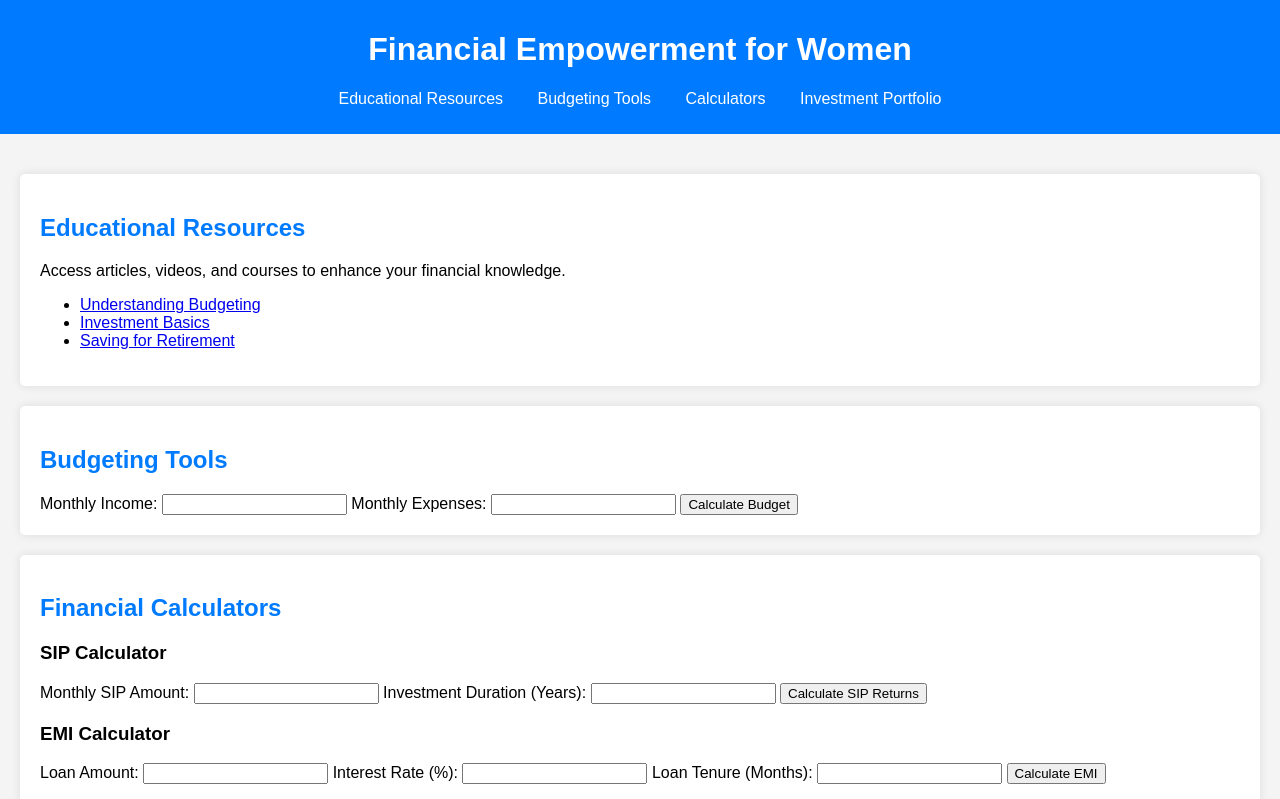
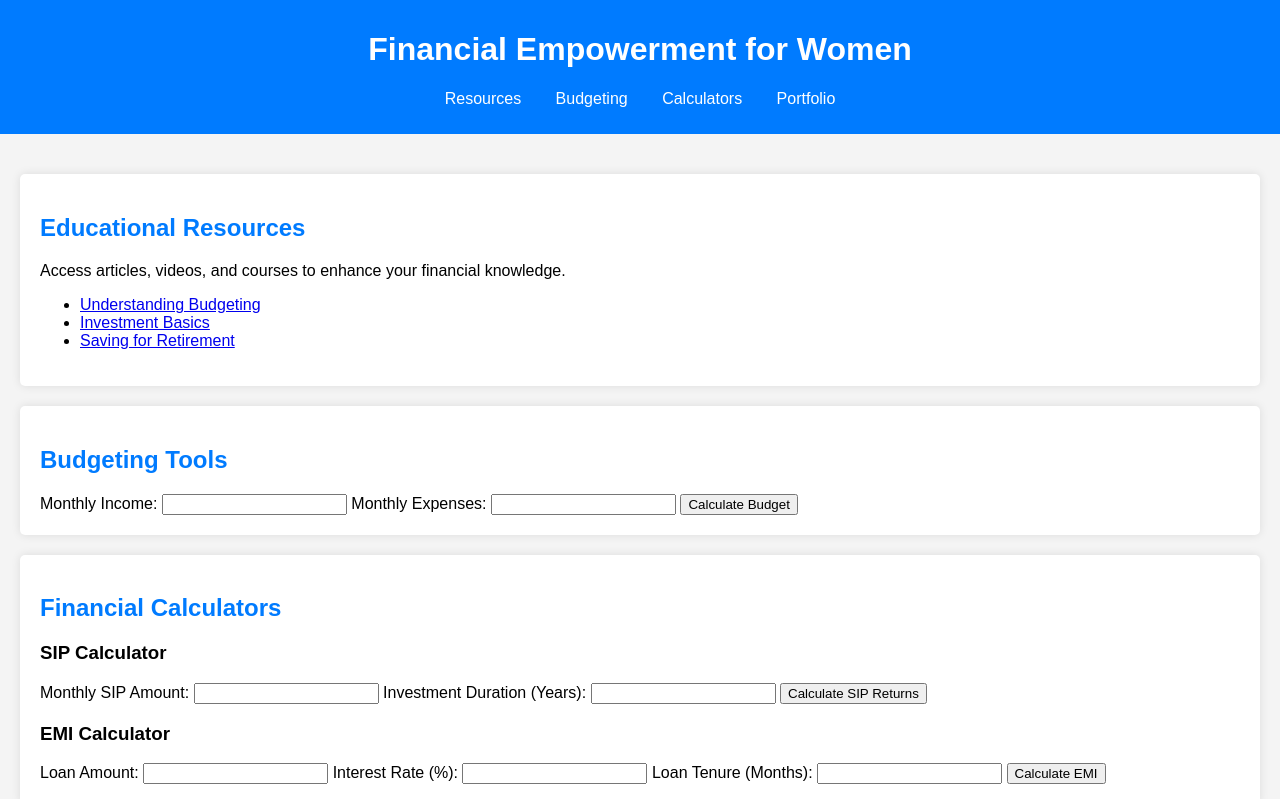
Before and after one commit to RutujaWaghire/Wealthwise, a plain HTML site: page index.html in a window 1280 px wide. Shown: the top 799 px of the page. Drawn offline with Linux system fonts and the light colour scheme; a script that the page names is missing.

Commit message:
index.html

```diff
--- a/index.html
+++ b/index.html
@@ -5,16 +5,17 @@
     <meta name="viewport" content="width=device-width, initial-scale=1.0">
     <title>Financial Empowerment App</title>
     <link rel="stylesheet" href="styles.css">
+    <link href="https://fonts.googleapis.com/css2?family=Roboto:wght@400;700&display=swap" rel="stylesheet">
 </head>
 <body>
     <header>
         <h1>Financial Empowerment for Women</h1>
         <nav>
             <ul>
-                <li><a href="#resources">Educational Resources</a></li>
-                <li><a href="#budgeting">Budgeting Tools</a></li>
+                <li><a href="#resources">Resources</a></li>
+                <li><a href="#budgeting">Budgeting</a></li>
                 <li><a href="#calculators">Calculators</a></li>
-                <li><a href="#portfolio">Investment Portfolio</a></li>
+                <li><a href="#portfolio">Portfolio</a></li>
             </ul>
         </nav>
     </header>
```
